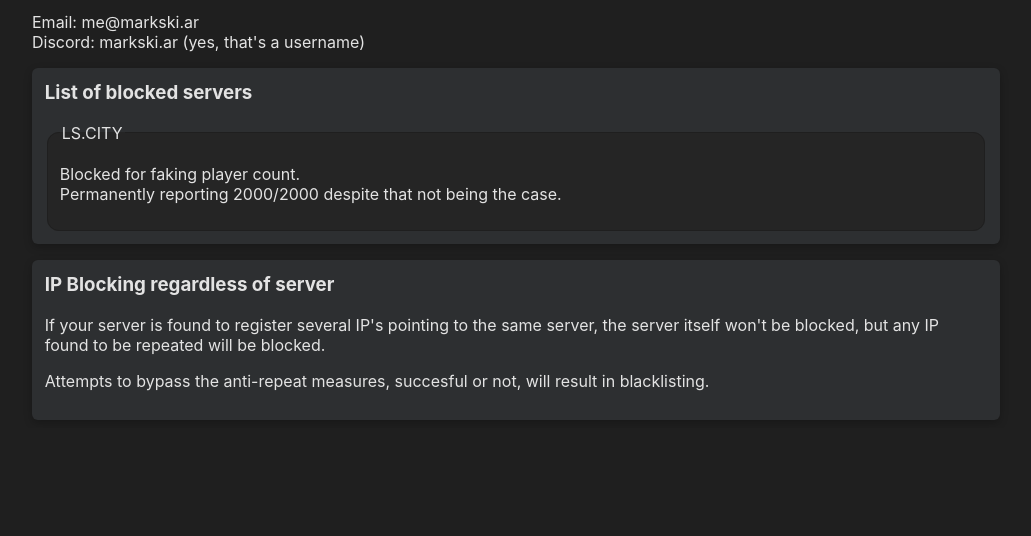
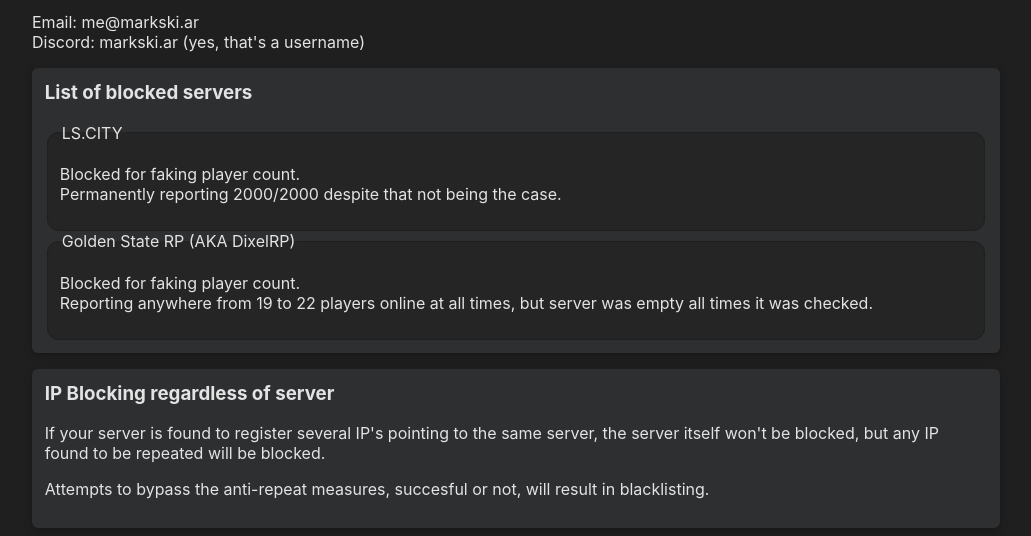
Before and after one commit to markski1/SAMonitor, a PHP site: page /blacklist.php in a window 1280 px wide. Shown: the part 472-1008 px from the top of the page, without its empty margins (248-1279 px from the left). Before the commit the page ends 892 px from the top, so only its background shows below. Run offline with PHP 8.4, Linux system fonts and the light colour scheme; some libraries are stand-ins or nearby versions.

Commit message:
Update blacklist.

```diff
--- a/Web/blacklist.php
+++ b/Web/blacklist.php
@@ -29,6 +29,10 @@
             <legend>LS.CITY</legend>
             <p>Blocked for faking player count.<br />Permanently reporting 2000/2000 despite that not being the case.</p>
         </fieldset>
+        <fieldset>
+            <legend>Golden State RP (AKA DixelRP)</legend>
+            <p>Blocked for faking player count.<br />Reporting anywhere from 19 to 22 players online at all times, but server was empty all times it was checked.</p>
+        </fieldset>
     </div>
     <div class="innerContent">
         <h3>IP Blocking regardless of server</h3>
--- a/Web/metrics.php
+++ b/Web/metrics.php
@@ -39,7 +39,7 @@
         $timeSet = "";
         $first = true;
 
-        // API provides data in descendent order, but we'd want to show t
+        // API provides data in descendent order, but we'd want to show it as a graph, so it should be ascending.
         $metrics = array_reverse($metrics);
 
         $lowest = 69420;
```
